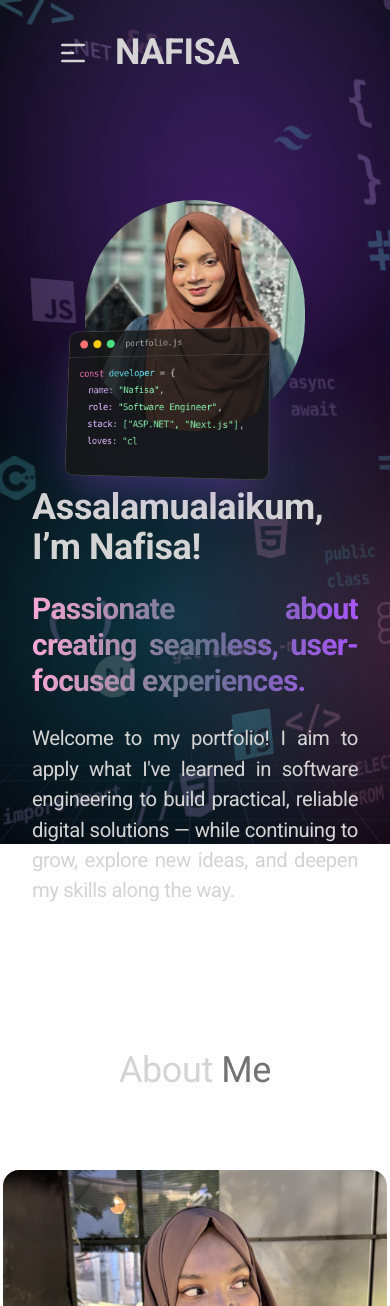
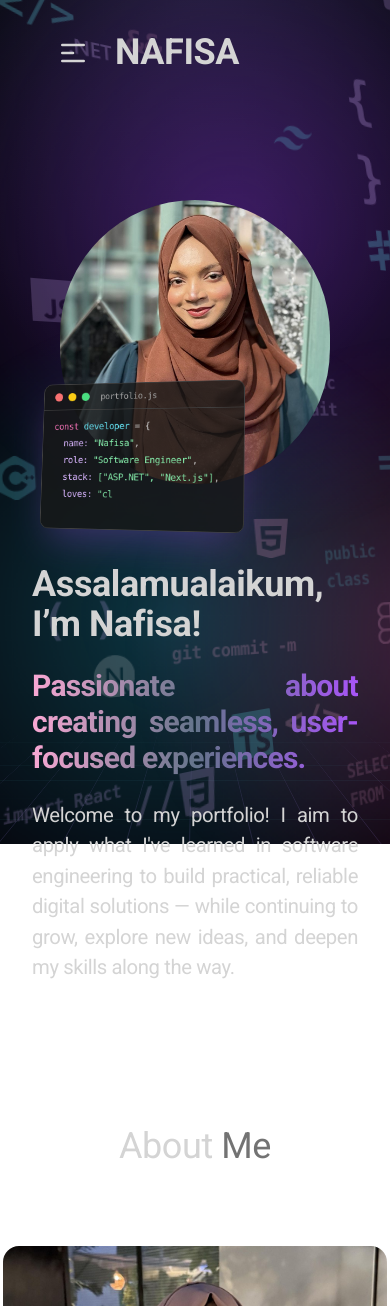
Before and after one commit to Tasurron/Eportfolio, a React (Vite) app: page / in a window 390 px wide. Shown: the top 1306 px of the page. Built offline with nearby package versions, Linux system fonts and the light colour scheme; no server answers.

Commit message:
Enlarge mobile photo and add space above heading

```diff
--- a/src/components/banner/Banner.jsx
+++ b/src/components/banner/Banner.jsx
@@ -78,7 +78,7 @@ const Banner = () => {
             animate={{ x: 0, opacity: 1 }}
             transition={{ duration: 0.5, delay: 1.8 }}
             src={img}
-            className="max-w-[220px] sm:max-w-xs md:max-w-lg rounded-full my-14"
+            className="max-w-[270px] sm:max-w-xs md:max-w-lg rounded-full my-14"
           />
           <motion.div
             initial={{ y: 40, opacity: 0 }}
@@ -91,7 +91,7 @@ const Banner = () => {
             </div>
           </motion.div>
         </div>
-        <div>
+        <div className="mt-6 lg:mt-0">
           {/* h1  */}
           <motion.h1
             variants={container(0.5)}
```
